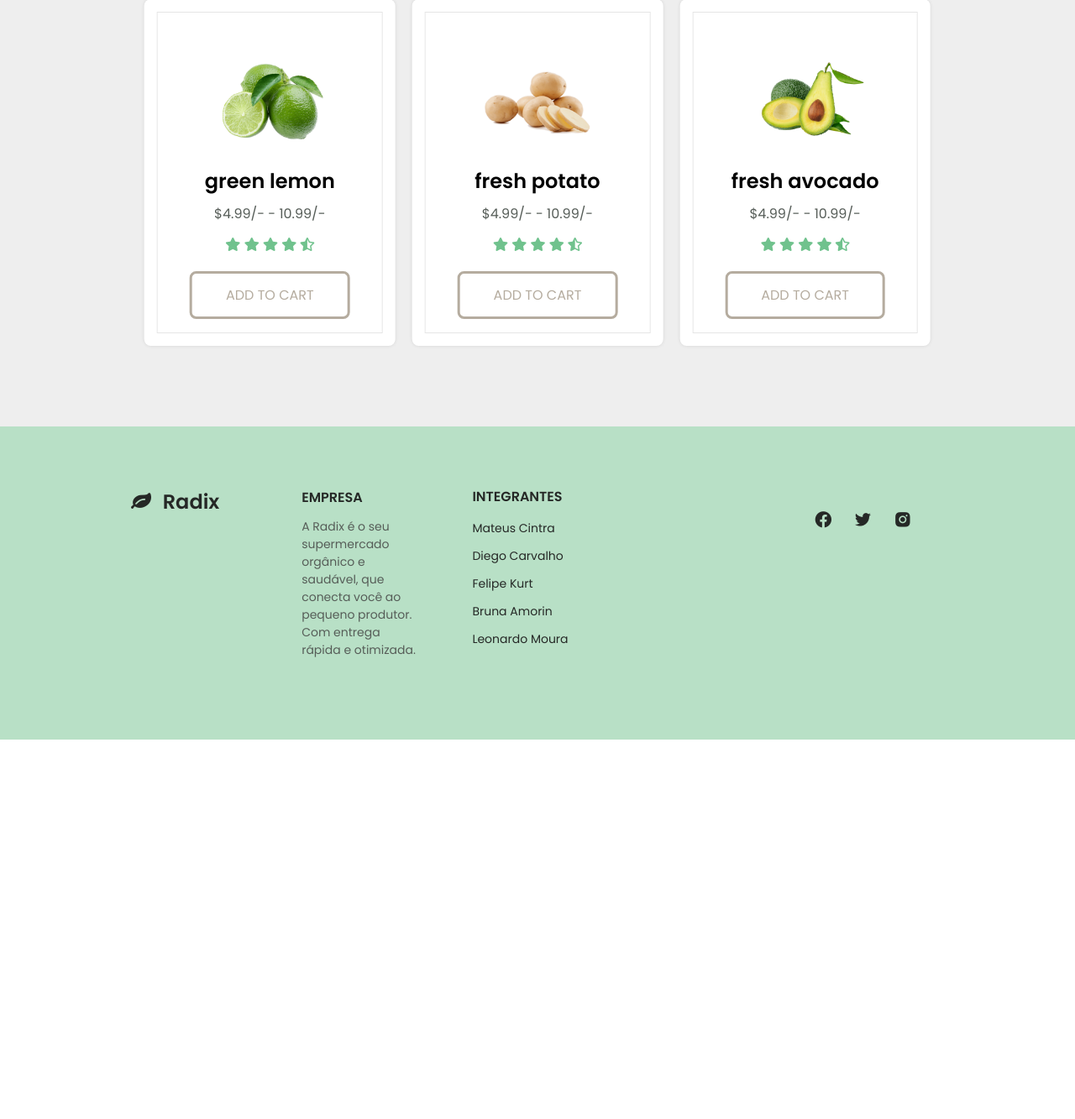
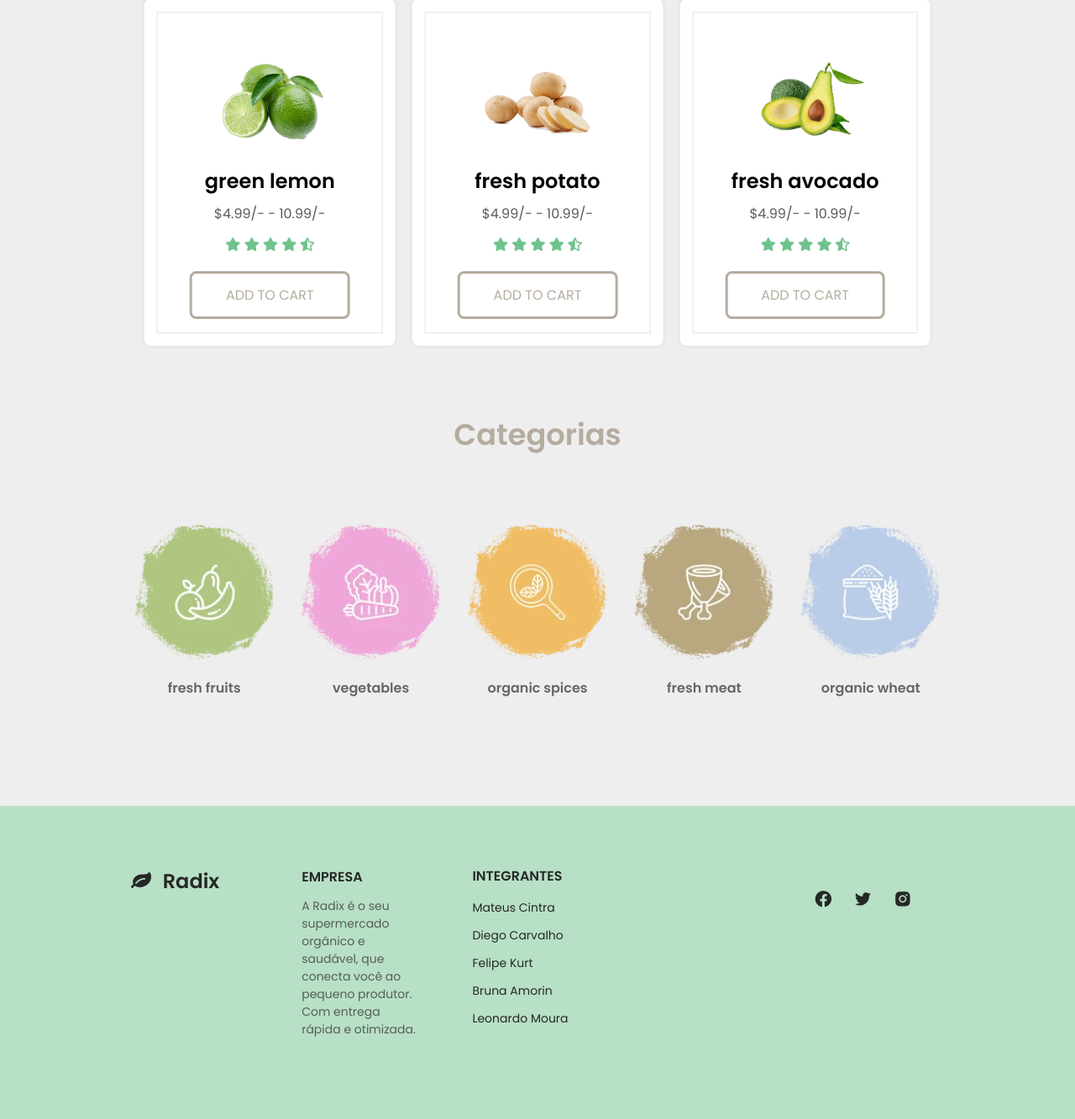
Before and after one commit to cintra1/radix, a PHP site: page /initial.html in a window 1280 px wide. Shown: the part 1122-2455 px from the top of the page at 84% size. Before the commit the page ends 2003 px from the top, so only its background shows below. Run offline with PHP 8.4, Linux system fonts and the light colour scheme.

Commit message:
Category commit

```diff
--- a/assets/css/styles.css
+++ b/assets/css/styles.css
@@ -886,7 +886,7 @@ footer .fa-leaf{
 /*=============== PRODUCTS ===================*/
 
 .products {
-  margin-bottom: 5rem;
+  margin-bottom: 2rem;
 }
 
 .products .product-slider{
@@ -948,6 +948,34 @@ footer .fa-leaf{
   font-size: 1rem;
   color:var(--cor-principal);
   padding:.5rem 0;
+}
+
+.category .box-container {
+  display: -ms-grid;
+  display: grid;
+  -ms-grid-columns: (minmax(16rem, 1fr))[auto-fit];
+      grid-template-columns: repeat(5,1fr);
+  gap: 1.5rem;
+  padding-top: 3rem;
+  padding-bottom: 7rem;
+}
+
+.category .box-container .box {
+  text-align: center;
+}
+
+.category .box-container .box img {
+  height: 10rem;
+}
+
+.category .box-container .box h3 {
+  font-size: 1rem;
+  margin: 1rem 0;
+  color: #666;
+}
+
+.category .box-container .box:hover h3 {
+  color: var(--cor-principal);
 }
 
 .heading{
--- a/index.html
+++ b/index.html
@@ -105,7 +105,7 @@
                         <p class="home__description">Tranquilidade e facilidade com
                             o sistema de compra, venda e entrega da Radix.</p>
 
-                        <a href="initial.html" class="button">Iniciar</a>
+                        <a href="initial.html" class="button">Começar a comprar</a>
 
                     </div>
                     </div>
--- a/initial.html
+++ b/initial.html
@@ -110,6 +110,7 @@
                 </div>
             </section>
 
+             <!--=============== PRODUCTS ===============-->
             <section class="products container" id="products">
 
                 <h1 class="heading"> Nossos <span>Produtos</span> </h1>
@@ -245,6 +246,42 @@
 
             </section>
 
+            <!--=============== CATEGORY ===============-->
+            <section class="category container">
+
+                <h1 class="heading"> Categorias</h1>
+
+                <div class="box-container">
+
+                    <a href="#" class="box">
+                        <img src="assets/img/cat-1.png" alt="">
+                        <h3>fresh fruits</h3>
+                    </a>
+
+                    <a href="#" class="box">
+                        <img src="assets/img/cat-2.png" alt="">
+                        <h3>vegetables</h3>
+                    </a>
+
+                    <a href="#" class="box">
+                        <img src="assets/img/cat-3.png" alt="">
+                        <h3>organic spices</h3>
+                    </a>
+
+                    <a href="#" class="box">
+                        <img src="assets/img/cat-4.png" alt="">
+                        <h3>fresh meat</h3>
+                    </a>
+
+                    <a href="#" class="box">
+                        <img src="assets/img/cat-5.png" alt="">
+                        <h3>organic wheat</h3>
+                    </a>
+
+                </div>
+
+            </section>
+
         <!--=============== FOOTER ===============-->
         <footer class="footer section">
             <div class="footer__container container grid">
```
Also changed, not shown: assets/img/cat-1.png (added), assets/img/cat-2.png (added), assets/img/cat-3.png (added), assets/img/cat-4.png (added), assets/img/cat-5.png (added).
